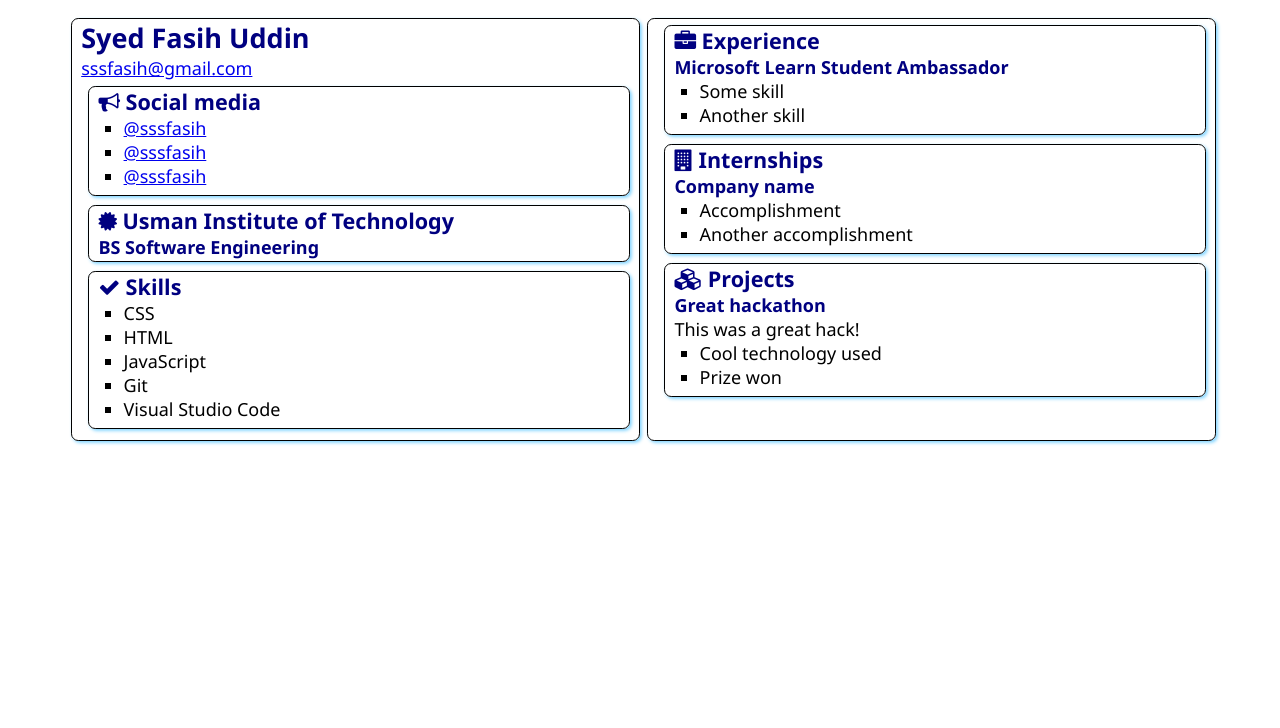
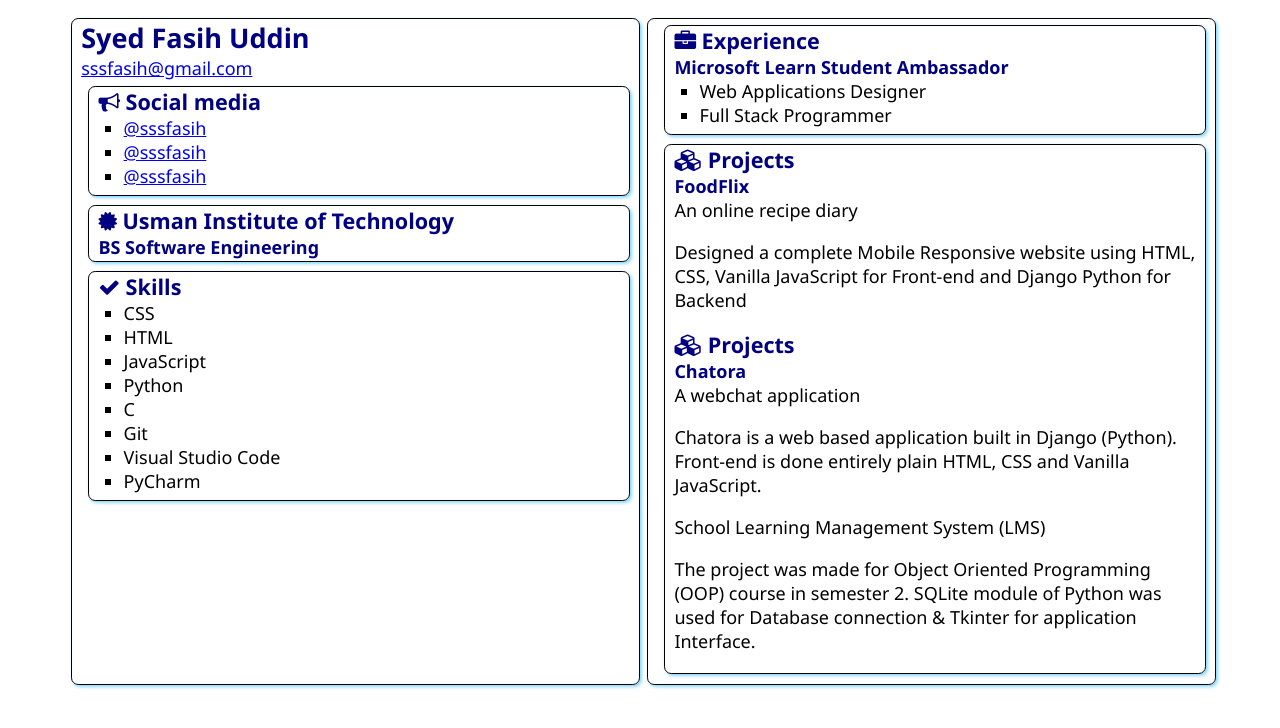
Before and after one commit to sssfasih/SATechnicalOnboarding, a plain HTML site: page src/index.html in a window 1280 px wide. Drawn offline with Linux system fonts and the light colour scheme.

Commit message:
Update index.html

```diff
--- a/src/index.html
+++ b/src/index.html
@@ -47,8 +47,11 @@
                     <li>CSS</li>
                     <li>HTML</li>
                     <li>JavaScript</li>
+                    <li>Python</li>
+                    <li>C</li>
                     <li>Git</li>
                     <li>Visual Studio Code</li>
+                    <li>PyCharm</li>
                 </ul>
             </section>
         </article>
@@ -60,34 +63,48 @@
                 </h2>
                 <h3>Microsoft Learn Student Ambassador</h3>
                 <ul>
-                    <li>Some skill</li>
-                    <li>Another skill</li>
+                    <li>Web Applications Designer</li>
+                    <li>Full Stack Programmer</li>
                 </ul>
             </section>
+
             <section class="box">
-                <h2>
-                    <i class="fa fa-building" aria-hidden="true"></i>
-                    Internships
-                </h2>
-
-                <h3>Company name</h3>
-                <ul>
-                    <li>Accomplishment</li>
-                    <li>Another accomplishment</li>
-                </ul>
-            </section>
-            <section class="box">
+                <div>
                 <h2>
                     <i class="fa fa-cubes" aria-hidden="true"></i>
                     Projects
                 </h2>
 
-                <h3>Great hackathon</h3>
-                <div>This was a great hack!</div>
-                <ul>
-                    <li>Cool technology used</li>
-                    <li>Prize won</li>
-                </ul>
+                <h3>FoodFlix</h3>
+                <div>An online recipe diary</div>
+                <p>
+                    Designed a complete Mobile Responsive website using
+HTML, CSS, Vanilla JavaScript for Front-end and Django
+Python for Backend
+                </p>
+            </div>
+            <div>
+                <h2>
+                    <i class="fa fa-cubes" aria-hidden="true"></i>
+                    Projects
+                </h2>
+
+                <h3>Chatora</h3>
+                <div> A webchat application</div>
+                <p>
+                    Chatora is a web based application built in Django (Python).
+Front-end is done entirely plain HTML, CSS and Vanilla
+JavaScript.
+                </p>
+            </div>
+            <div> School Learning Management System (LMS)</div>
+                <p>
+                    The project was made for Object Oriented Programming
+(OOP) course in semester 2. SQLite module of Python was
+used for Database connection & Tkinter for application
+Interface.
+                </p>
+            </div>
             </section>
         </article>
 
```
